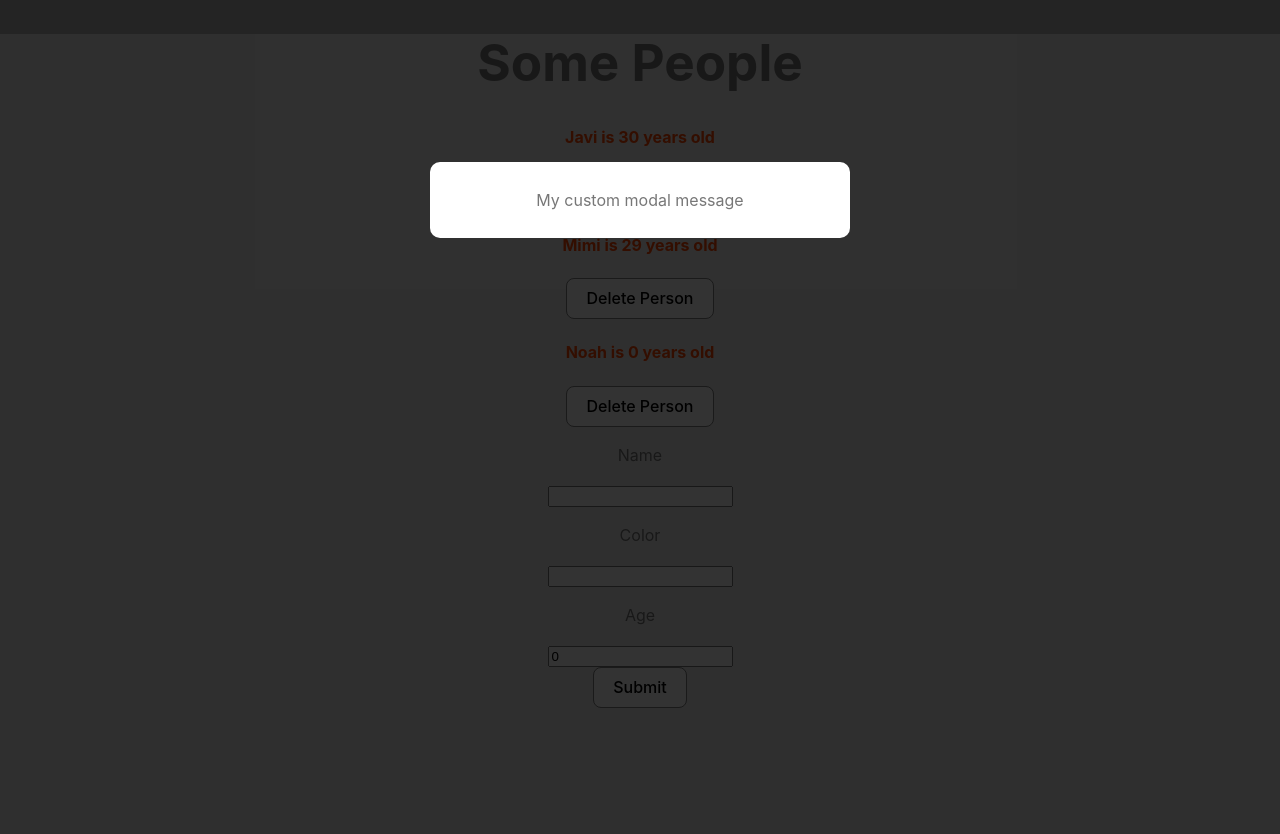
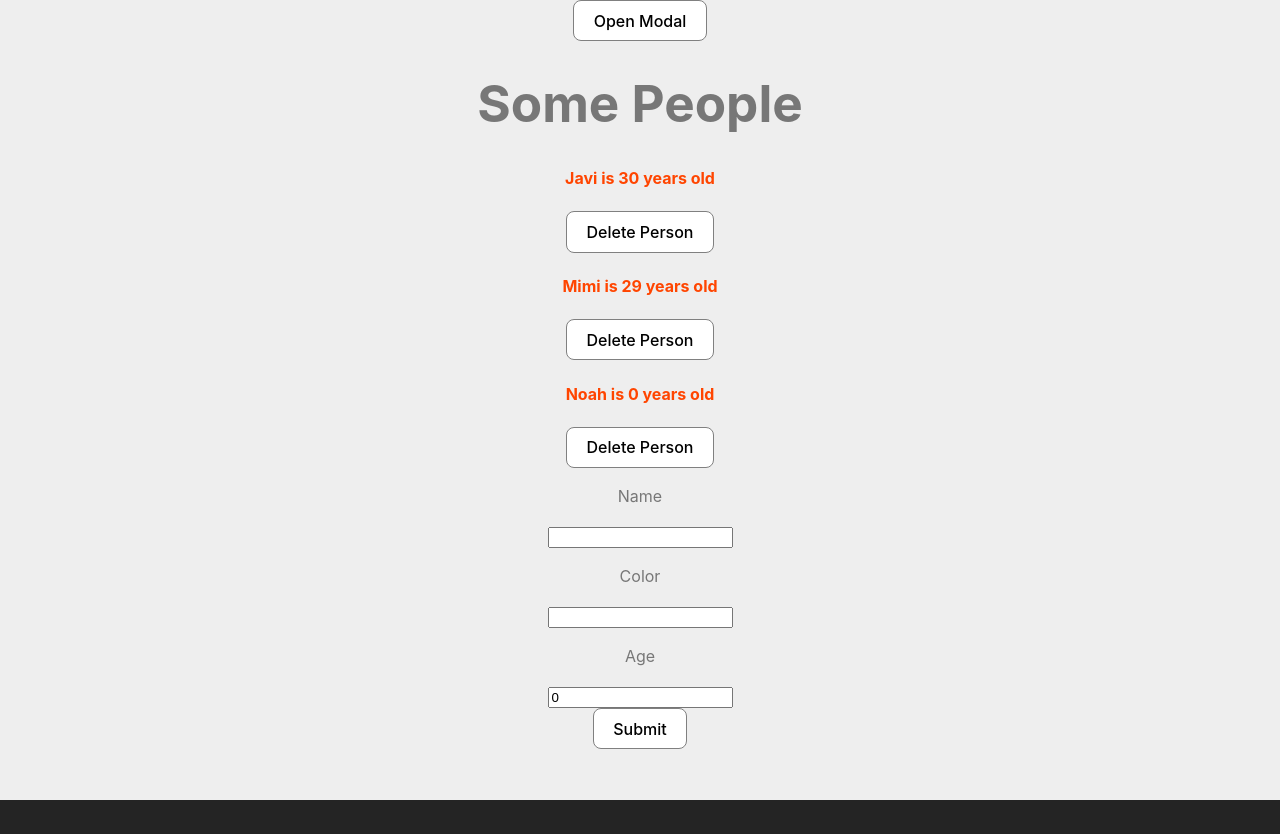
Before and after one commit to JCalHij/my_first_svelte_tutorial, a Svelte app: page / in a window 1280 px wide. After the commit the page ends 800 px from the top, so only its background shows below. Built offline with nearby package versions, Linux system fonts and the light colour scheme.

Commit message:
Event forwarding

```diff
--- a/src/App.svelte
+++ b/src/App.svelte
@@ -29,10 +29,16 @@
 
     id++;
   }
+
+  let showModal = false;
+  const toggleModal = () => {
+    showModal = !showModal;
+  };
 </script>
 
-<Modal modalText="My custom modal message" isPromo={false}/>
+<Modal modalText="My custom modal message" isPromo={false} showModal={showModal} on:click={toggleModal}/>
 <main>
+  <button on:click={toggleModal}>Open Modal</button>
   {#if people.length < 5}
     <h1>Some People</h1>
   {:else if people.length < 8}
--- a/src/Modal.svelte
+++ b/src/Modal.svelte
@@ -1,12 +1,11 @@
 <script>
     export let modalText = "";
     export let isPromo = false;
-
-    let showModal = true;
+    export let showModal = false;
 </script>
 
 {#if showModal}
-    <div class="backdrop" class:promo={isPromo}>
+    <div class="backdrop" class:promo={isPromo} on:click>
         <div class="modal">
             <p>{modalText}</p>
         </div>
--- a/src/app.css
+++ b/src/app.css
@@ -24,8 +24,6 @@ a:hover {
 }
 
 body {
-  /* display: flex;
-  place-items: center; */
   min-width: 320px;
   min-height: 100vh;
   background-color: #eee;
@@ -39,14 +37,8 @@ h1 {
   line-height: 1.1;
 }
 
-.card {
-  /* padding: 2em; */
-}
-
 #app {
-  max-width: 1280px;
-  margin: 0 auto;
-  /* padding: 2rem; */
+  margin: auto;
   text-align: center;
 }
 
@@ -71,19 +63,6 @@ button:focus-visible {
   outline: 4px auto -webkit-focus-ring-color;
 }
 
-/* @media (prefers-color-scheme: light) {
-  :root {
-    color: #213547;
-    background-color: #ffffff;
-  }
-  a:hover {
-    color: #747bff;
-  }
-  button {
-    background-color: #f9f9f9;
-  }
-} */
-
 /* My own styles */
 
 h4 {
```
